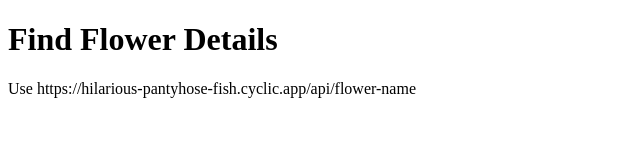
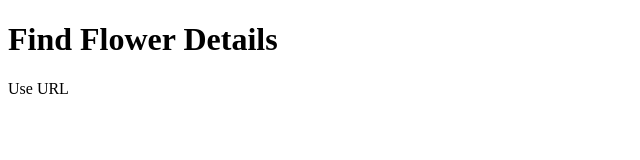
Before and after one commit to jenieg/flower-name-api, a website: page index.html in a window 1280 px wide. Shown: the whole page, without its empty margins (0-640 px from the left). Drawn offline with Linux system fonts and the light colour scheme.

Commit message:
change URL data

```diff
--- a/index.html
+++ b/index.html
@@ -7,6 +7,6 @@
 </head>
 <body>
     <h1>Find Flower Details</h1>
-    <p>Use https://hilarious-pantyhose-fish.cyclic.app/api/flower-name</p>
+    <p>Use URL</p>
 </body>
 </html>
```
